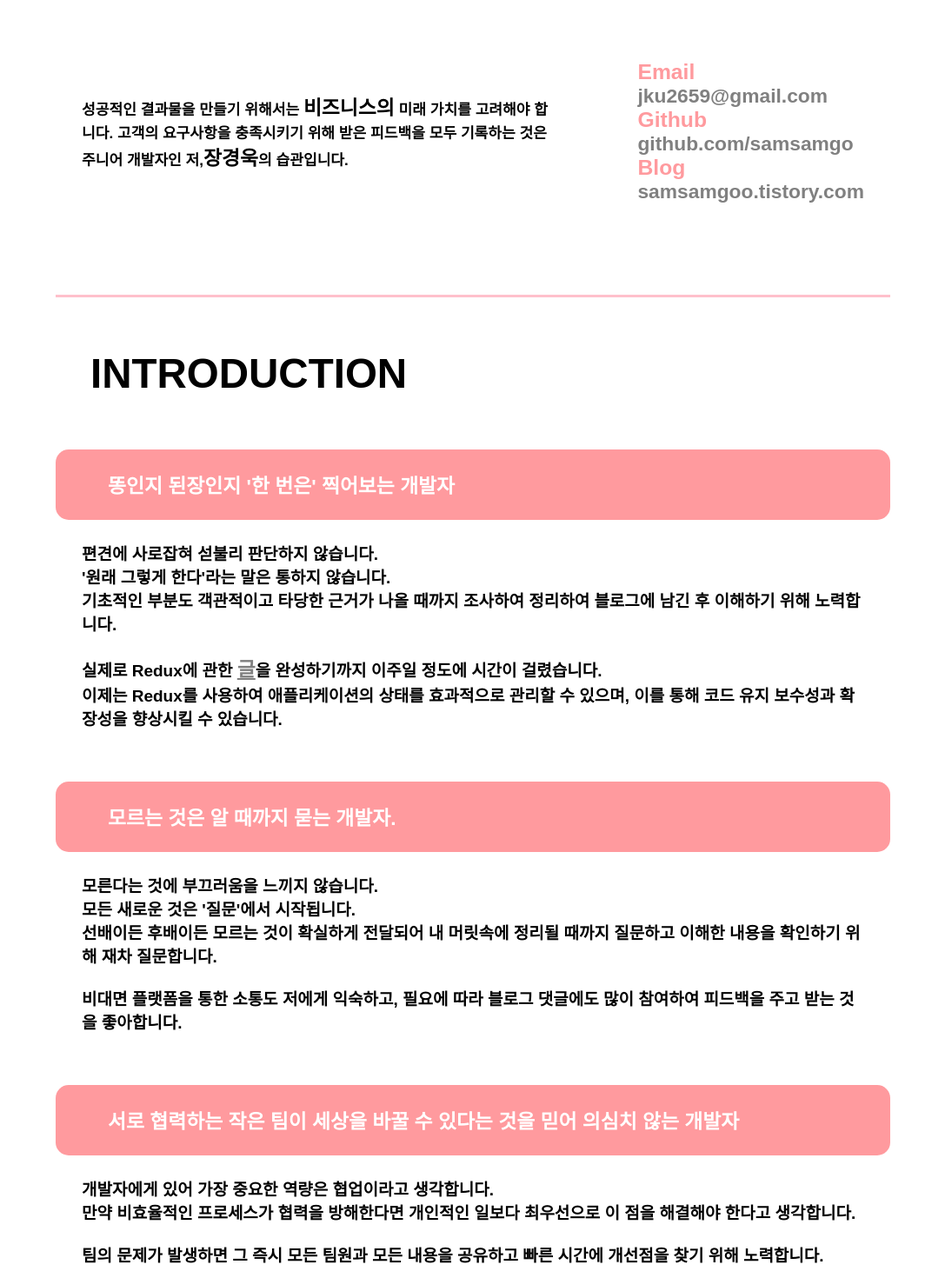
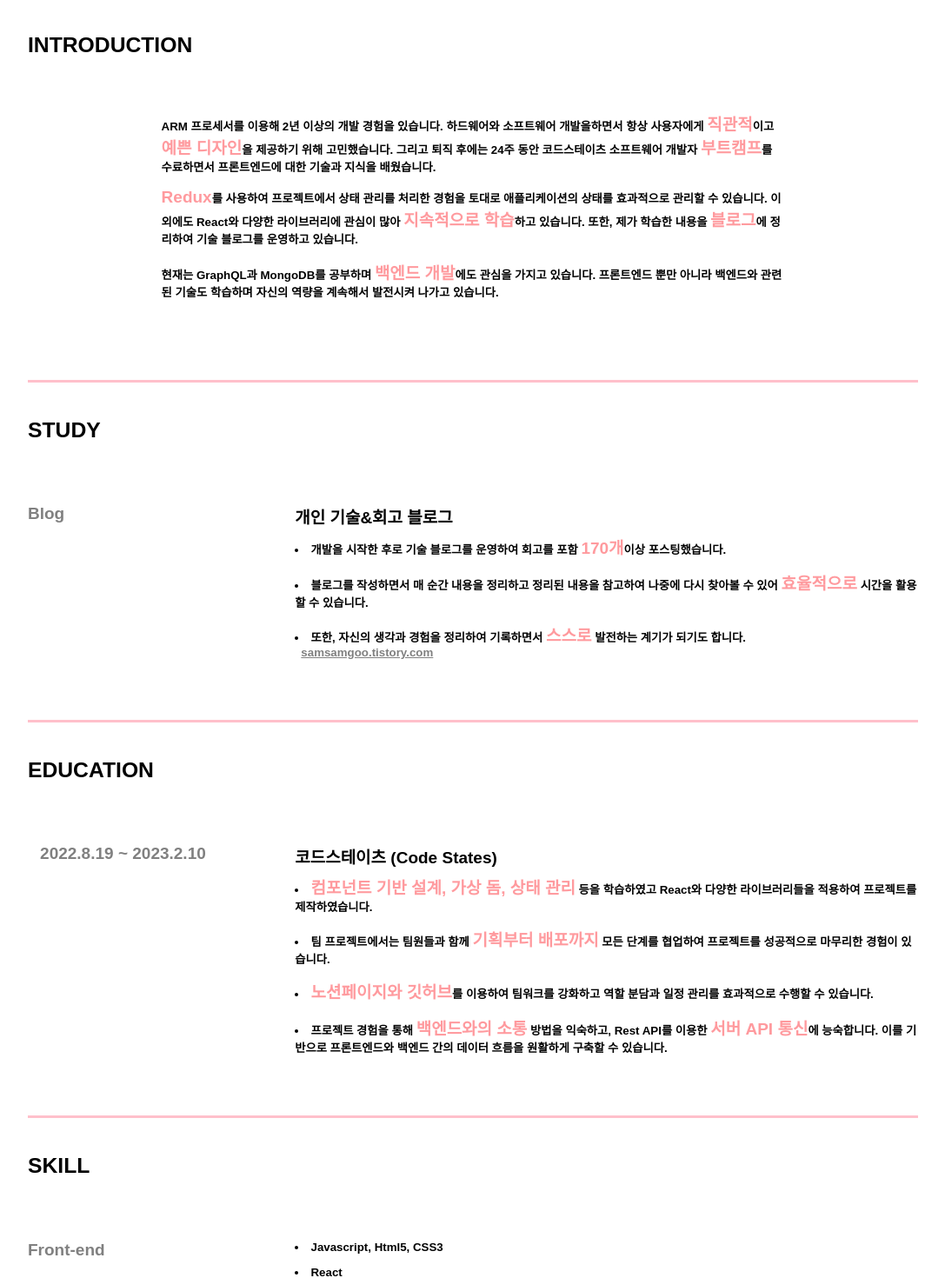
Before and after one commit to samsamgo/SamSamgo-s_resume, a React (Create React App) app in the folder resume/: page / in a window 1280 px wide. Shown: the part 380-1850 px from the top of the page at 87% size, without its empty margins (96-1183 px from the left). Built offline with nearby package versions, Linux system fonts and the light colour scheme; a web font is replaced by a local one.

Commit message:
Update App.js

```diff
--- a/resume/src/App.js
+++ b/resume/src/App.js
@@ -7,19 +7,16 @@ function App() {
       <GlobalStyle />
       <Headdiv />
       <Appdiv>
-        <hellodiv>
-          반갑습니다, <br />
-          개발자 <stdiv>장경욱</stdiv>입니다.
-        </hellodiv>
-
-        <contentdiv>
         <Intorducediv>
-            <introdiv>
+          {/* <introdiv>
               성공적인 결과물을 만들기 위해서는 <stdiv>비즈니스의</stdiv> 미래
               가치를 고려해야 합니다. 고객의 요구사항을 충족시키기 위해 받은
               피드백을 모두 기록하는 것은 주니어 개발자인 저,
               <stdiv>장경욱</stdiv>의 습관입니다.
-            </introdiv>
+            </introdiv> */}
+          <hellodiv>
+            프론트엔드 개발자 <stdiv>장경욱</stdiv>입니다.
+          </hellodiv>
 
           <namedesdiv>
             <namediv>Email</namediv>
@@ -54,60 +51,25 @@ function App() {
             </descriptiondiv>
           </namedesdiv>
         </Intorducediv>
-        </contentdiv>
         <hr />
         <titlediv>INTRODUCTION</titlediv>
-        <secondtitlediv>
-          똥인지 된장인지 '한 번은' 찍어보는 개발자
-        </secondtitlediv>
         <contentdiv>
-          편견에 사로잡혀 섣불리 판단하지 않습니다.
-          <br />
-          '원래 그렇게 한다'라는 말은 통하지 않습니다.
-          <br />
-          기초적인 부분도 객관적이고 타당한 근거가 나올 때까지 조사하여 정리하여
-          블로그에 남긴 후 이해하기 위해 노력합니다.
-          <br />
-          <br />
-          실제로 Redux에 관한{" "}
-          <a
-            href="https://samsamgoo.tistory.com/98"
-            target="_blank"
-            rel="noreferrer"
-          >
-            글
-          </a>
-          을 완성하기까지 이주일 정도에 시간이 걸렸습니다.
-          <br />
-          이제는 Redux를 사용하여 애플리케이션의 상태를 효과적으로 관리할 수
-          있으며, 이를 통해 코드 유지 보수성과 확장성을 향상시킬 수 있습니다.
-        </contentdiv>
-        <secondtitlediv>모르는 것은 알 때까지 묻는 개발자.</secondtitlediv>
-        <contentdiv>
-          모른다는 것에 부끄러움을 느끼지 않습니다.
-          <br />
-          모든 새로운 것은 '질문'에서 시작됩니다.
-          <br />
-          선배이든 후배이든 모르는 것이 확실하게 전달되어 내 머릿속에 정리될
-          때까지 질문하고 이해한 내용을 확인하기 위해 재차 질문합니다.
-          <br />
-          <br />
-          비대면 플랫폼을 통한 소통도 저에게 익숙하고, 필요에 따라 블로그
-          댓글에도 많이 참여하여 피드백을 주고 받는 것을 좋아합니다.
-        </contentdiv>
-        <secondtitlediv>
-          서로 협력하는 작은 팀이 세상을 바꿀 수 있다는 것을 믿어 의심치 않는
-          개발자
-        </secondtitlediv>
-        <contentdiv>
-          개발자에게 있어 가장 중요한 역량은 협업이라고 생각합니다.
-          <br />
-          만약 비효율적인 프로세스가 협력을 방해한다면 개인적인 일보다
-          최우선으로 이 점을 해결해야 한다고 생각합니다.
-          <br />
-          <br />
-          팀의 문제가 발생하면 그 즉시 모든 팀원과 모든 내용을 공유하고 빠른
-          시간에 개선점을 찾기 위해 노력합니다.
+          ARM 프로세서를 이용해 2년 이상의 개발 경험을 있습니다. 하드웨어와
+          소프트웨어 개발을하면서 항상 사용자에게 <stdiv>직관적</stdiv>이고{" "}
+          <stdiv>예쁜 디자인</stdiv>을 제공하기 위해 고민했습니다. 그리고 퇴직
+          후에는 24주 동안 코드스테이츠 소프트웨어 개발자{" "}
+          <stdiv>부트캠프</stdiv>를 수료하면서 프론트엔드에 대한 기술과 지식을
+          배웠습니다.
+          <br /> <br />
+          <stdiv>Redux</stdiv>를 사용하여 프로젝트에서 상태 관리를 처리한 경험을
+          토대로 애플리케이션의 상태를 효과적으로 관리할 수 있습니다. 이외에도
+          React와 다양한 라이브러리에 관심이 많아 <stdiv>지속적으로 학습</stdiv>
+          하고 있습니다. 또한, 제가 학습한 내용을 <stdiv>블로그</stdiv>에
+          정리하여 기술 블로그를 운영하고 있습니다.
+          <br /> <br />
+          현재는 GraphQL과 MongoDB를 공부하며 <stdiv>백엔드 개발</stdiv>에도
+          관심을 가지고 있습니다. 프론트엔드 뿐만 아니라 백엔드와 관련된 기술도
+          학습하며 자신의 역량을 계속해서 발전시켜 나가고 있습니다.
         </contentdiv>
         <hr />
         <titlediv>STUDY</titlediv>
@@ -118,15 +80,23 @@ function App() {
             <ccontentdiv>
               <ul>
                 <li>
-                  보고 듣는 그 순간 모든 것을 기억하기란 불가능에 가까습니다.
-                  그렇기에 매 순간순간 보고 들은 내용을 정리하기 위해 블로그를
-                  작성하고 있습니다.
+                  개발을 시작한 후로 기술 블로그를 운영하여 회고를 포함{" "}
+                  <stdiv>170개</stdiv>
+                  이상 포스팅했습니다.
                 </li>
               </ul>
               <ul>
                 <li>
-                  공부했던 내용과, 그날 하루를 회고하는 블로그를 꾸준히 작성하고
-                  있습니다.
+                  블로그를 작성하면서 매 순간 내용을 정리하고 정리된 내용을
+                  참고하여 나중에 다시 찾아볼 수 있어 <stdiv>효율적으로</stdiv>{" "}
+                  시간을 활용할 수 있습니다.
+                </li>
+              </ul>
+
+              <ul>
+                <li>
+                  또한, 자신의 생각과 경험을 정리하여 기록하면서{" "}
+                  <stdiv>스스로</stdiv> 발전하는 계기가 되기도 합니다.
                   <ul>
                     <a
                       href="https://samsamgoo.tistory.com/"
@@ -141,6 +111,46 @@ function App() {
             </ccontentdiv>
           </cdiv>
         </contenttitlediv>
+        <hr />
+        <titlediv>EDUCATION</titlediv>
+        <contenttitlediv>
+          <trdiv>2022.8.19 ~ 2023.2.10</trdiv>
+          <cdiv>
+            <csectitlediv>코드스테이츠 (Code States)</csectitlediv>
+            <ccontentdiv>
+              <ul>
+                <li>
+                  <stdiv>컴포넌트 기반 설계, 가상 돔, 상태 관리</stdiv> 등을
+                  학습하였고 React와 다양한 라이브러리들을 적용하여 프로젝트를
+                  제작하였습니다.
+                </li>
+              </ul>
+              <ul>
+                <li>
+                  팀 프로젝트에서는 팀원들과 함께{" "}
+                  <stdiv>기획부터 배포까지</stdiv> 모든 단계를 협업하여
+                  프로젝트를 성공적으로 마무리한 경험이 있습니다.
+                </li>
+              </ul>
+              <ul>
+                <li>
+                  <stdiv>노션페이지와 깃허브</stdiv>를 이용하여 팀워크를
+                  강화하고 역할 분담과 일정 관리를 효과적으로 수행할 수
+                  있습니다.
+                </li>
+              </ul>
+              <ul>
+                <li>
+                  프로젝트 경험을 통해 <stdiv>백엔드와의 소통</stdiv> 방법을
+                  익숙하고, Rest API를 이용한 <stdiv>서버 API 통신</stdiv>에
+                  능숙합니다. 이를 기반으로 프론트엔드와 백엔드 간의 데이터
+                  흐름을 원활하게 구축할 수 있습니다.
+                </li>
+              </ul>
+            </ccontentdiv>
+          </cdiv>
+        </contenttitlediv>
+
         <hr />
 
         <titlediv>SKILL</titlediv>
@@ -195,7 +205,7 @@ function App() {
           </cdiv>
         </contenttitlediv>
 
-        <hr1 />
+        <hr />
         <titlediv>PROJECT</titlediv>
         <contenttitlediv>
           <trdiv>2023.2.13 ~ </trdiv>
@@ -204,9 +214,7 @@ function App() {
             <cseconttitlediv>Description</cseconttitlediv>
             <ccontentdiv>
               이력서 내용을 바탕으로 만드는 Profile(제작중....)
-            </ccontentdiv>
-
-            <ccontentdiv>
+              <ul>
                 🔗(
                 <a
                   href="https://samsamgo.netlify.app/"
@@ -226,7 +234,9 @@ function App() {
                   Repository
                 </a>
                 )
+              </ul>
             </ccontentdiv>
+
             <cseconttitlediv>What did I Do</cseconttitlediv>
             <ccontentdiv>
               <ul>
@@ -285,9 +295,7 @@ function App() {
             <ccontentdiv>
               주변의 사람들과 함께 운동할 수 있는 웹으로 위치를 기반으로 근처의
               모임 장소를 지도로 나타낼 수 있는 웹
-            </ccontentdiv>
-
-            <ccontentdiv>
+              <ul>
                 🔗(
                 <a
                   href="http://d2zj5lc7bk5ajt.cloudfront.net/"
@@ -325,7 +333,9 @@ function App() {
                   후기
                 </a>
                 )
+              </ul>
             </ccontentdiv>
+
             <cseconttitlediv>What did I Do</cseconttitlediv>
             <ccontentdiv>
               <ul>
@@ -394,14 +404,16 @@ function App() {
             </ccontentdiv>
           </cdiv>
         </contenttitlediv>
-        <hr2 />
+
         <contenttitlediv>
           <trdiv>2022.12.15 ~ 2023.01.02</trdiv>
           <cdiv>
             <csectitlediv>Stack overflow</csectitlediv>
             <cseconttitlediv>Description</cseconttitlediv>
-            <ccontentdiv>Stack overflow 클론코딩</ccontentdiv>
             <ccontentdiv>
+              Stack overflow 클론코딩
+              <ul>
+                {" "}
                 🔗(
                 <a
                   href="http://3.38.108.219:3000/"
@@ -439,6 +451,7 @@ function App() {
                   후기
                 </a>
                 )
+              </ul>
             </ccontentdiv>
             <cseconttitlediv>What did I Do</cseconttitlediv>
             <ccontentdiv>
@@ -477,8 +490,6 @@ function App() {
                 src="https://img.shields.io/badge/styled components-DB7093?style=for-the-badge&logo=styled-components&logoColor=black"
                 alt="d"
               />
-
-              <br />
               <img
                 src="https://img.shields.io/badge/Axios-5A29E4?style=for-the-badge&logo=Axios&logoColor=black"
                 alt="d"
@@ -486,28 +497,73 @@ function App() {
             </ccontentdiv>
           </cdiv>
         </contenttitlediv>
-        <hr />
-        <titlediv>EDUCATION</titlediv>
+        {/* <hr />
+        <titlediv>WHY STANDBY?</titlediv>
+        <contentdiv>
           <contenttitlediv>
-          <trdiv>2022.8.19 ~ 2023.2.10</trdiv>
-          <cdiv>
-            <csectitlediv>코드스테이츠 (Code States)</csectitlediv>
+            <c1div>
+              <cseconttitlediv>
+                1. 혁신적인 서비스를 개발하는 회사
+              </cseconttitlediv>
               <ccontentdiv>
                 <ul>
-                <li>React를 사용한 웹 개발 학습</li>
-              </ul>
-              <ul>
-                <li>파트너와 함께 실습 진행(페어 프로그래밍)</li>
-              </ul>
-              <ul>
-                <li>20주 동안 매일 알고리즘 문제 풀이</li>
-              </ul>
-              <ul>
-                <li>협업 프로젝트 2회 진행</li>
+                  <li>
+                    스탠바이랩은 법률 서비스에 IT 기술을 접목해 사용자가 쉽고
+                    편리하게 법률 서비스를 이용할 수 있도록 해주는 혁신적인
+                    스타트업입니다. 이러한 혁신적인 서비스를 개발하는 회사에서
+                    일하면서 새로운 아이디어를 제안하고 창의적인 문제 해결
+                    능력을 발휘하며 성장하고 싶어 지원했습니다.
+                  </li>
                 </ul>
               </ccontentdiv>
-          </cdiv>
+              <cseconttitlediv>2.성장 가능성과 도전적인 회사</cseconttitlediv>
+              <ccontentdiv>
+                <ul>
+                  <li>
+                    저는 스탠바이랩이 최근에 런칭한 '스탠바이'라는 새로운
+                    법인관리 서비스와 기존 서비스를 보완하는 노력에 대해 높은
+                    관심과 열정을 가지고 있습니다. 스타트업의 도전적인 분위기와
+                    함께, 스탠바이랩이 가진 경영 철학과 비즈니스 모델에
+                    공감합니다. 이를 바탕으로 회사의 미래가치를 신뢰하며, 함께
+                    도전적인 환경에서 성장할 수 있는 기회를 원합니다. 저의
+                    역량과 열정을 바탕으로 함께 노력해 성장해나가고 싶어
+                    지원하게 되었습니다.
+                  </li>
+                </ul>
+              </ccontentdiv>
+              <cseconttitlediv>
+                3. 누구나 쉽게 법의 도움을 받을 수 있는 세상
+              </cseconttitlediv>
+              <ccontentdiv>
+                <ul>
+                  <li>
+                    스탠바이랩은 '누구나 쉽게 법의 도움을 받을 수 있는 세상'을
+                    꿈꾸는 회사입니다. 법률 서비스에 IT 기술을 적용해 사용자
+                    경험을 개선하고 서비스 가격을 낮추어 보다 많은 사람들이 법률
+                    서비스를 이용할 수 있도록 노력하고 있습니다. 저는 이러한
+                    목표와 가치관에 공감하며, 제가 가진 경험과 역량을 바탕으로
+                    스탠바이랩의 성장과 목표를 이루는데 기여하고자 지원하게
+                    되었습니다.
+                  </li>
+                </ul>
+              </ccontentdiv>
+              <cseconttitlediv>4. 지원 동기와 핵심 가치 부합성</cseconttitlediv>
+              <ccontentdiv>
+                <ul>
+                  <li>
+                    스탠바이랩은 핵심가치로 주인의식을 중요시하며, 팀원 모두가
+                    하나의 팀으로서 함께 일하는 문화를 강조합니다. 이러한 문화가
+                    참신하고 독특한 아이디어를 창출하며, 도전적인 환경에서
+                    성장할 수 있는 기반을 마련할 수 있다고 생각합니다. 그리고
+                    이러한 가치와 문화를 가진 스탠바이랩에서 함께 일하게 되어,
+                    저의 능력과 열정을 쏟아내며 성장하는 경험을 쌓고자 지원하게
+                    되었습니다.
+                  </li>
+                </ul>
+              </ccontentdiv>
+            </c1div>
           </contenttitlediv>
+        </contentdiv> */}
       </Appdiv>
     </>
   );
@@ -518,58 +574,99 @@ export default App;
 const Appdiv = styled.div`
   width: 100%;
   height: auto;
-  padding: 40px 40px;
+  padding: 40px 10%;
   display: flex;
   flex-direction: column;
   align-items: center;
-  hellodiv {
+  titlediv {
+    font-size: 1.3rem;
     font-weight: bolder;
-    font-size: 5rem;
-    stdiv {
-      font-size: 6rem;
-      font-weight: lighter;
-      color: #ff9a9e;
+    margin-right: auto;
+    margin-bottom: 4%;
   }
+  mycontentdiv {
+    width: 100%;
+    padding: 0px 15%;
+    margin: 2% 0% 5% 0px;
+    font-size: 0.7rem;
+    font-weight: 600;
   }
-  titlediv {
-    width: 400px;
-    font-size: 2.5rem;
-    font-weight: bolder;
-    text-align: LEFT;
-    margin: 5% 40% 5% 0px;
-  }
+
   secondtitlediv {
     width: 80%;
     padding: 2% 5%;
     background-color: #ff9a9e;
     color: white;
     border-radius: 15px;
-    font-size: 1.2rem;
+    font-size: 0.9rem;
     font-weight: bolder;
   }
   contenttitlediv {
-    width: 75%;
+    width: 100%;
     display: flex;
     flex-direction: row;
     font-weight: bolder;
-    margin: 5% 0% 5% 0px;
+    margin: 3% 0% 0% 0px;
     a {
-      margin: 3% 3% 0% 3%;
+      margin: 0% 1% 0% 1%;
       color: gray;
     }
     trdiv {
-      width: 30%;
+      width: 20%;
       color: gray;
       text-align: right;
       margin: 0% 10% 0% 0px;
-      font-size: 1.5rem;
+      font-size: 1rem;
     }
     tldiv {
       width: 20%;
       color: gray;
       text-align: left;
       margin: 0% 10% 0% 0px;
-      font-size: 1.5rem;
+      font-size: 1rem;
+    }
+    c1div {
+      width: 100%;
+      display: flex;
+      flex-direction: column;
+      ctitlediv {
+        font-size: 2.5rem;
+      }
+      csectitlediv {
+        font-size: 1rem;
+        margin-bottom: 1%;
+      }
+      cseconttitlediv {
+        font-size: 0.8rem;
+        color: #ff9a9e;
+        /* margin-top: 2%; */
+      }
+      ccontentdiv {
+        font-size: 0.7rem;
+        margin: 0% 0% 2% 0%;
+        img {
+          margin: 1% 1% 0% 1%;
+          width: auto;
+          height: 20px;
+        }
+        ul {
+          font-size: 0.7rem;
+          li {
+            list-style-position: inside;
+            font-size: 0.7rem;
+          }
+        }
+        a {
+          font-size: 0.7rem;
+        }
+      }
+      ul {
+        li {
+          list-style-position: inside;
+          margin: 0px 0% 2% 0%;
+          font-size: 0.7rem;
+        }
+      }
     }
     cdiv {
       width: 70%;
@@ -579,64 +676,77 @@ const Appdiv = styled.div`
         font-size: 2.5rem;
       }
       csectitlediv {
-        font-size: 1.5rem;
-        margin-bottom: 2%;
+        font-size: 1rem;
+        margin-bottom: 1%;
       }
       cseconttitlediv {
-        font-size: 1.3rem;
+        font-size: 0.8rem;
         color: #ff9a9e;
         /* margin-top: 2%; */
       }
       ccontentdiv {
-        margin: 0% 0% 3% 0%;
+        font-size: 0.7rem;
+        margin: 0% 0% 2% 0%;
         img {
-          margin: 2% 1% 0% 1%;
+          margin: 1% 1% 0% 1%;
+          width: auto;
+          height: 20px;
+        }
+        ul {
+          font-size: 0.7rem;
+          li {
+            list-style-position: inside;
+            font-size: 0.7rem;
+          }
+        }
+        a {
+          font-size: 0.7rem;
+        }
       }
       ul {
         li {
           list-style-position: inside;
-            font-size: 0.8rem;
+          margin: 0px 0% 2% 0%;
+          font-size: 0.7rem;
+          stdiv {
+            font-size: 1rem;
+            color: #ff9a9e;
           }
-        }
-      }
-      ul {
-        margin: 0% 0% 3% 0%;
-        li {
-          list-style-position: inside;
-          margin: 0px 0% 3% 0%;
-          font-size: 1.3rem;
         }
       }
     }
   }
   contentdiv {
-    width: 75%;
+    width: 100%;
+    padding: 0px 15%;
     display: flex;
     flex-direction: column;
     display: inline;
     margin: 2% 0% 5% 0px;
+    stdiv {
       font-size: 1rem;
+      color: #ff9a9e;
+    }
+    font-size: 0.7rem;
     font-weight: 600;
     a {
-      font-size: 1.2rem;
+      font-size: 0.8rem;
       color: gray;
     }
   }
   hr {
-    width: 80%;
+    width: 100%;
     height: 3px;
+    margin: 4% 0% 4% 0px;
     background-color: pink;
     border: none;
   }
   hr1 {
-    width: 80%;
+    width: 100%;
     height: 3px;
-    margin: 8% 0% 8% 0px;
+    margin: 10% 0% 20% 0px;
     background-color: pink;
     border: none;
-  }
-  hr2 {
-    margin: 8% 0% 8% 0px;
   }
 `;
 
@@ -670,14 +780,34 @@ const Intorducediv = styled.div`
     margin-left: auto;
   }
   namediv {
-    font-size: 1.3rem;
+    margin-top: 5%;
+    font-size: 1rem;
     color: #ff9a9e;
   }
   descriptiondiv {
+    a {
       font-size: 0.7rem;
-    a {
       color: gray;
       text-decoration: none;
+    }
+  }
+  hellodiv {
+    text-align: center;
+    font-weight: bolder;
+    background: linear-gradient(
+      to left,
+      #ff9a9e 0%,
+      #fecfef 99%,
+      #fecfef 100%
+    ) !important;
+    font-size: 2rem;
+    -webkit-background-clip: text !important;
+    color: transparent;
+    cursor: pointer;
+    stdiv {
+      color: #ff9a9e;
+      font-size: 2.5rem;
+      font-weight: lighter;
     }
   }
 `;
```
Lines whose indentation alone changed are shown as unchanged.
